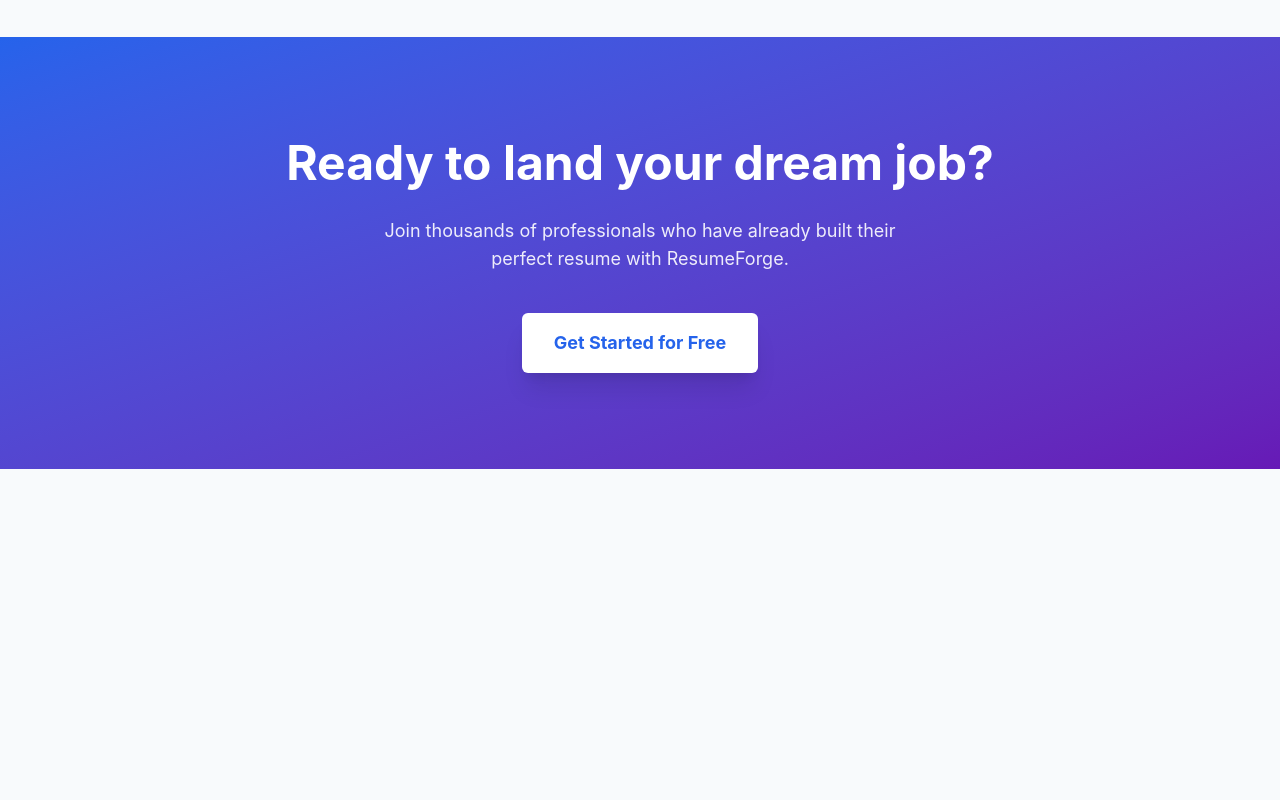
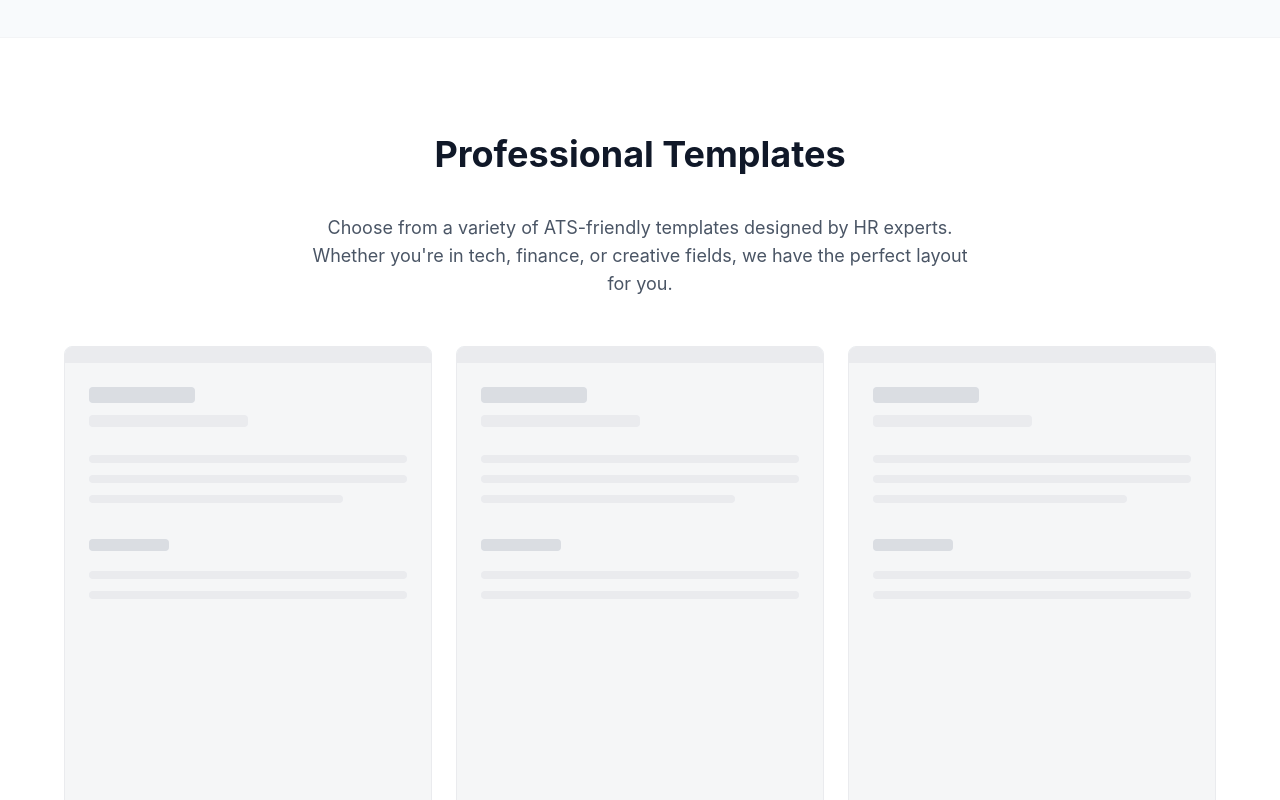
Before and after one commit to Aman-Raj-bat/ResumeForge, a React (Vite) app in the folder client/: page / in a window 1280 px wide. Shown: the part 1280-2080 px from the top of the page. Before the commit the page ends 1749 px from the top, so only its background shows below. Built offline with nearby package versions, Linux system fonts and the light colour scheme; no server answers.

Commit message:
feat: add Templates section to landing page to fix navigation tab

```diff
--- a/client/src/pages/Home/index.jsx
+++ b/client/src/pages/Home/index.jsx
@@ -66,6 +66,33 @@
         </div>
       </section>
 
+      {/* Templates Section */}
+      <section id="templates" className="py-24 px-6 bg-surface border-t border-gray-100">
+        <div className="max-w-6xl mx-auto text-center">
+          <h2 className="text-3xl md:text-4xl font-bold mb-10 text-gray-900">Professional Templates</h2>
+          <p className="text-lg text-gray-600 mb-12 max-w-2xl mx-auto">
+            Choose from a variety of ATS-friendly templates designed by HR experts. Whether you're in tech, finance, or creative fields, we have the perfect layout for you.
+          </p>
+          <div className="grid grid-cols-1 sm:grid-cols-2 md:grid-cols-3 gap-6 opacity-80 cursor-default">
+            {[1, 2, 3].map((i) => (
+              <div key={i} className="aspect-[1/1.4] bg-gray-100 rounded-lg border border-gray-200 overflow-hidden flex flex-col">
+                <div className="h-4 bg-gray-200 w-full"></div>
+                <div className="p-6 flex flex-col gap-3 flex-grow">
+                  <div className="w-1/3 h-4 bg-gray-300 rounded"></div>
+                  <div className="w-1/2 h-3 bg-gray-200 rounded"></div>
+                  <div className="mt-4 w-full h-2 bg-gray-200 rounded"></div>
+                  <div className="w-full h-2 bg-gray-200 rounded"></div>
+                  <div className="w-4/5 h-2 bg-gray-200 rounded"></div>
+                  <div className="mt-6 w-1/4 h-3 bg-gray-300 rounded"></div>
+                  <div className="mt-2 w-full h-2 bg-gray-200 rounded"></div>
+                  <div className="w-full h-2 bg-gray-200 rounded"></div>
+                </div>
+              </div>
+            ))}
+          </div>
+        </div>
+      </section>
+
       {/* CTA Section */}
       <section className="py-24 px-6 bg-primary text-white text-center relative overflow-hidden">
         <div className="absolute inset-0 bg-gradient-to-br from-primary to-purple-800 opacity-90"></div>
```
